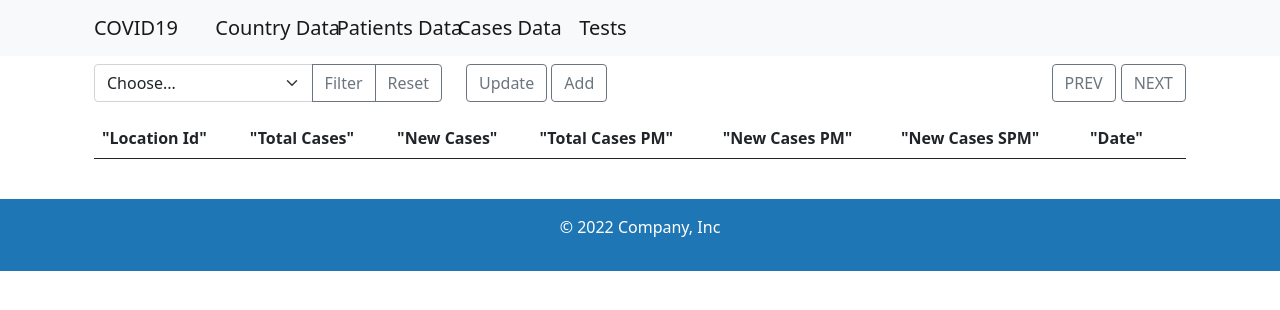
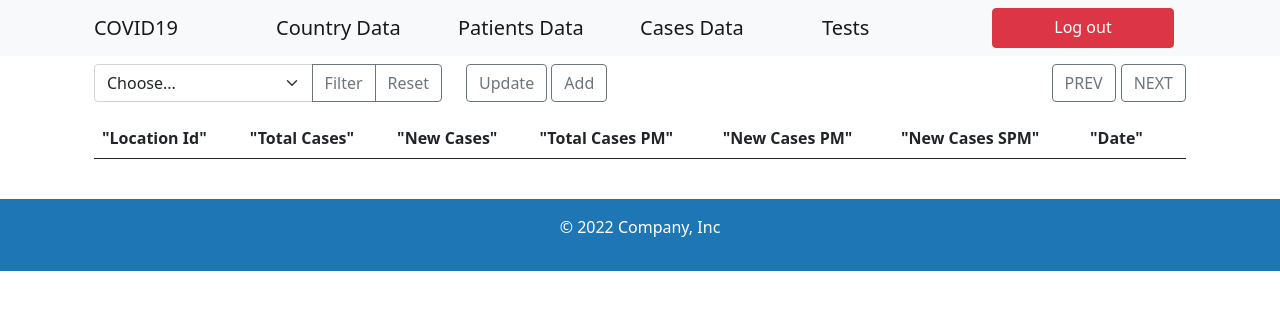
Before and after one commit to shintalha/Covid-19-Data-Management-System, a Flask app: page /cases in a window 1280 px wide. Shown: the top 310 px of the page. Run offline with Flask 2, Linux system fonts and the light colour scheme; data that the repository does not hold is empty; some libraries are stand-ins or nearby versions.

Commit message:
log out button was created

```diff
--- a/templates/after_login.html
+++ b/templates/after_login.html
@@ -27,16 +27,15 @@
     <nav class="navbar navbar-expand-lg navbar-light bg-light">
       <div class="container">
         <div class="row w-100 d-flex justify-between">
-          <div class="col-8">
+          <div class="col-12">
             <div class="row d-flex">
               <a class="navbar-brand col-2 me-0" href="{{ url_for('home_page')}}"> COVID19</a>
               <a class="navbar-brand col-2 me-0" href="{{ url_for('locations_page')}}">Country Data</a>
               <a class="navbar-brand col-2 me-0" href="{{ url_for('patients_page')}}">Patients Data</a>
               <a class="navbar-brand col-2 me-0" href="{{ url_for('cases_page')}}">Cases Data</a>
               <a class="navbar-brand col-2 me-0" href="{{ url_for('tests_page')}}">Tests</a>
+              <a class="btn btn-danger col-2 me-0 justify-content-end mb-0" href="{{ url_for('login_page')}}">Log out</a>
             </div>
-          </div>
-          <div class="col-4">
           </div>
         </div>
       </div>
```
